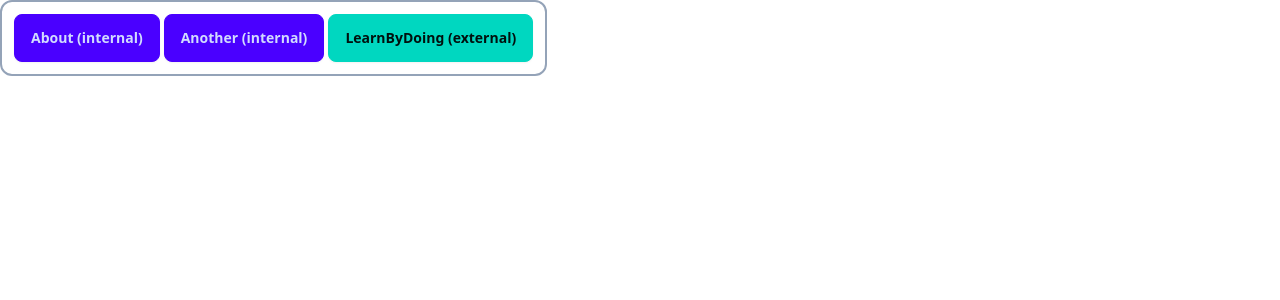
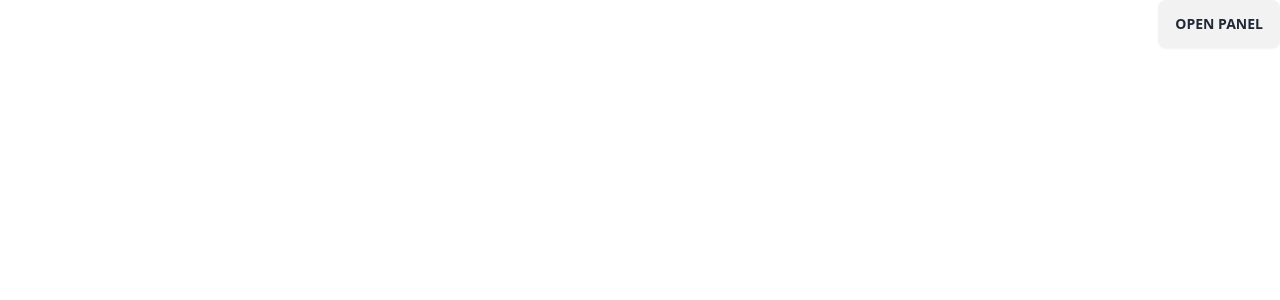
Before and after one commit to frame88/mastering-angular, an Angular app: page / in a window 1280 px wide. Shown: the top 300 px of the page. Built offline with nearby package versions, Linux system fonts and the light colour scheme.

Commit message:
Side Panel: model e 2 ways binding

```diff
--- a/src/app/play/play.ts
+++ b/src/app/play/play.ts
@@ -1,50 +1,33 @@
 import { Component, signal } from '@angular/core';
-import { Picsum } from '../shared/picsum';
-import { Title } from '../shared/title';
-import { Fx } from '../shared/fx';
-import { FxItem } from '../shared/fx-item';
-import { Button } from '../shared/button';
-import { ButtonGroup } from '../shared/button-group';
-import { ArrayButton, ButtonArray } from '../shared/button-array';
+import { SidePanel } from '../shared/side-panel';
 
 
 @Component({
   selector: 'app-play',
-  imports: [Picsum, Title, Fx, FxItem, Button, ButtonGroup, ButtonArray],
+  imports: [SidePanel],
   template: `
-    <app-button-array
-    wrap
-    borders
-    align="center"
-    [data]="buttons"
-    />
+    <div class="flex justify-end">
+      <button (click)="isOpen.set(true)" class="btn">
+        OPEN PANEL
+      </button>
+    </div>
+
+    <app-side-panel
+    title="My Panel"
+    [(isOpen)]="isOpen"
+    >
+    Lorem ipsum dolor sit amet, consectetur adipisicing elit. Accusamus architecto at aut mollitia, similique sit voluptatum? Aliquam quaerat repellendus temporibus ut vero. Atque culpa ea fugit laudantium repellat reprehenderit, sint?
+    </app-side-panel>
   `,
   styles: ``
 })
 export class Play {
-  doSomething() {
-    window.alert('clicked')
-  }
+  isOpen = signal(false);
 
-  buttons: ArrayButton[] = [
-    {
-      label: 'About (internal)',
-      variant: 'primary',
-      url: '/about'
-    },
-    {
-      label: 'Another (internal)',
-      variant: 'primary',
-      url: '/about'
-    },
-    {
-      label: 'LearnByDoing (external)',
-      variant:'accent',
-      url: 'https://www.learnbydo.ing'
-    },
-  ]
 }
 
-// in questo esempio il gruppo di bottoni viene usato sempre tramite i due precedenti componenti
-// ma prendendo i dati da un array
-//sarebbe interessante creare un array json, importarlo nel componente e lavorare in questo modo
+// in questo componente abbiamo un bottone che apre il side panel
+// tutto è ottimizzato tramite un computed che carica le classi css nell'host, solo quando il valore isOpen
+// è true. Al click gli vengono attribuite due classi Tail wind per il position fixed,
+// interessante è l'utilizzo di model che permette un binding direzionale e fa risparmiare una
+//quantita di codice notevole
--- /dev/null
+++ b/src/app/shared/side-panel.ts
@@ -0,0 +1,31 @@
+import { Component, computed, input, model } from '@angular/core';
+
+@Component({
+  selector: 'app-side-panel',
+  host: {
+    '[class]' : 'getCls()'
+  },
+  imports: [],
+  template: `
+    <div class="flex justify-between items-center my-2 py-2 border-b border-slate-400">
+      <div class="text-2xl">{{title()}}</div>
+      <button (click)="close()">❌</button>
+    </div>
+    <ng-content></ng-content>
+  `,
+  styles: ``
+})
+export class SidePanel {
+  title = input.required<string>()
+  isOpen = model(true)
+
+  close() {
+    this.isOpen.set(false)
+  }
+
+  getCls = computed(() => {
+    const baseCls = 'fixed w-56 bg-slate-600 top-0 bottom-0 px-3 z-50 transition-all'
+    const positionCls = this.isOpen() ? 'left-0' :  '-left-56' ;
+    return `${baseCls} ${positionCls}`
+  })
+}
```
